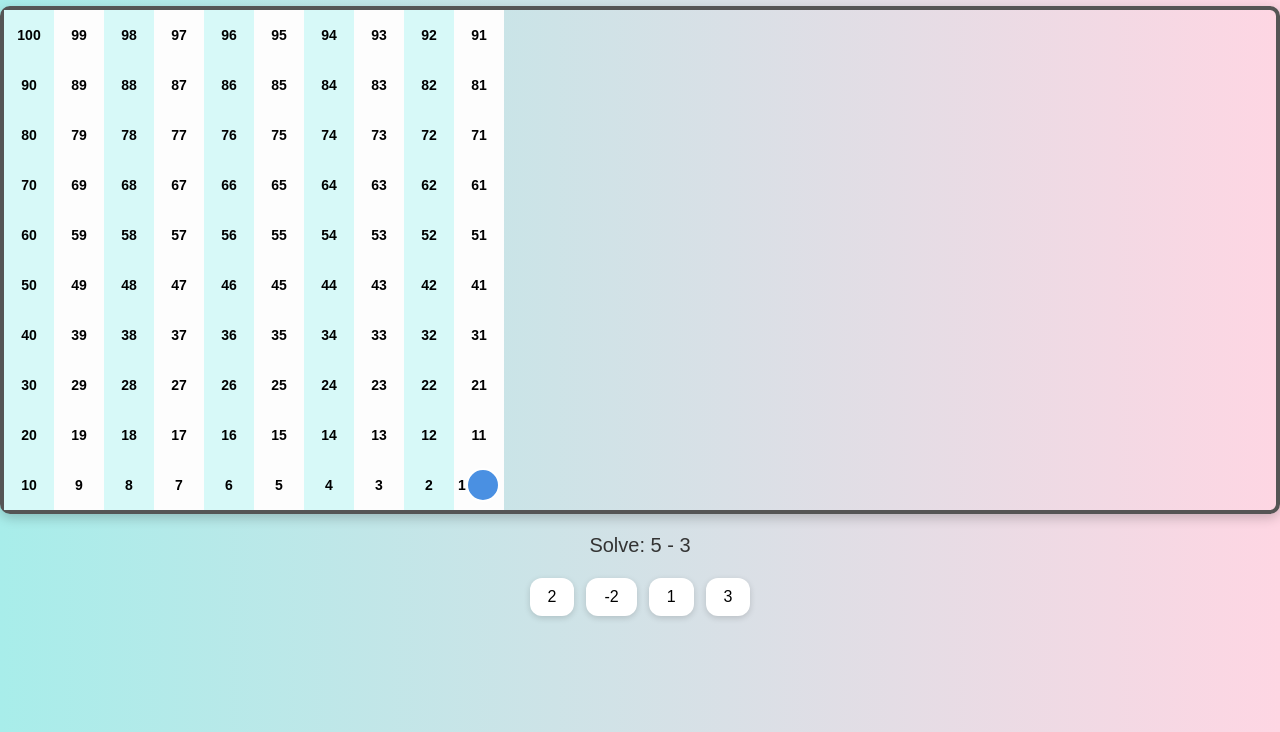
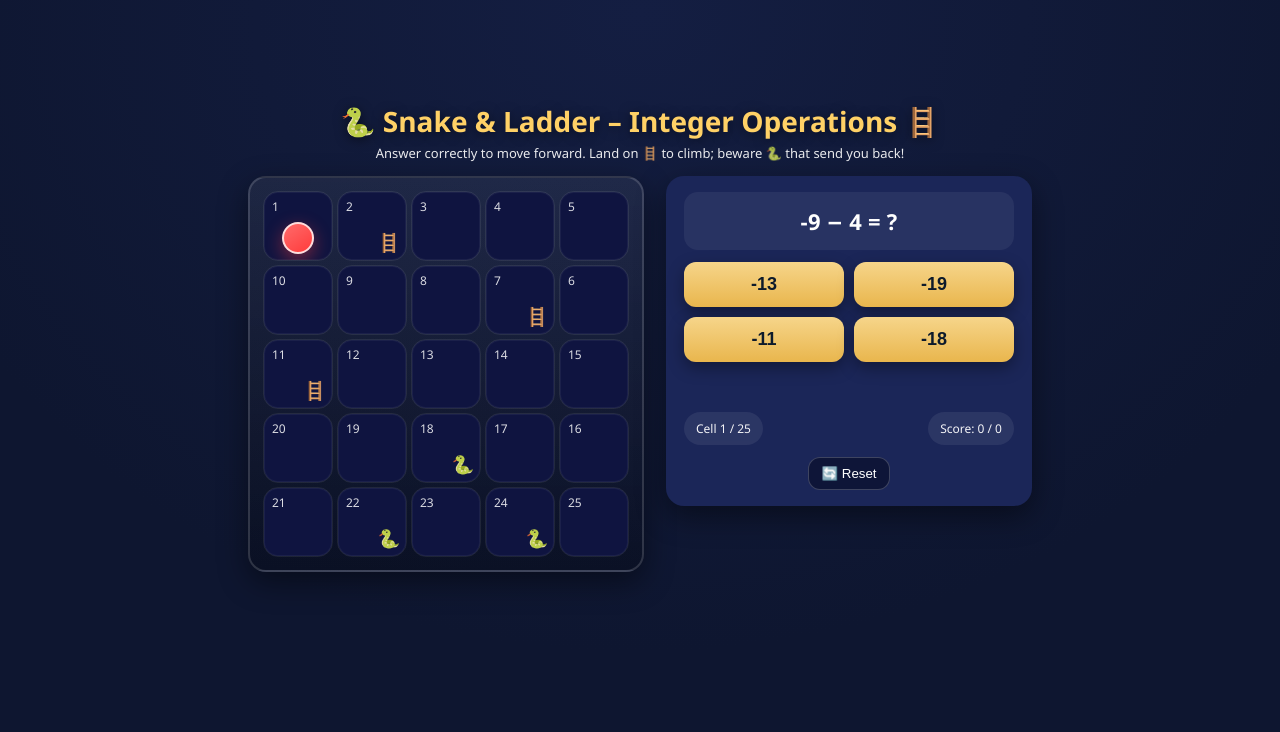
Before and after one commit to Expertmathtutoring/integers-1, a plain HTML site: page index.html in a window 1280 px wide. Shown: the part 68-800 px from the top of the page. Drawn offline with Linux system fonts and the light colour scheme.

Commit message:
index.html

```diff
--- a/index.html
+++ b/index.html
@@ -1,203 +1,266 @@
 <!DOCTYPE html>
 <html lang="en">
 <head>
-  <meta charset="UTF-8">
-  <title>Snake & Ladder Integer Game</title>
+  <meta charset="UTF-8" />
+  <meta name="viewport" content="width=device-width, initial-scale=1.0" />
+  <title>Snake & Ladder – Integer Ops</title>
   <style>
-    body {
-      font-family: 'Poppins', sans-serif;
-      background: linear-gradient(to right, #a8edea, #fed6e3);
-      text-align: center;
-      margin: 0;
-      padding: 0;
+    :root{
+      --bg1:#0e1630; --bg2:#141e42; --card:#1b2658; --accent:#ffd166; --good:#2ecc71; --bad:#e74c3c;
     }
-    h1 {
-      color: #444;
-      margin-top: 15px;
+    html,body{height:100%}
+    body{
+      margin:0; display:flex; align-items:center; justify-content:center; flex-direction:column;
+      background: radial-gradient(60% 80% at 50% 10%, var(--bg2), var(--bg1)); color:#fff;
+      font-family: "Segoe UI", Tahoma, Geneva, Verdana, sans-serif;
     }
-    #board {
-      display: grid;
-      grid-template-columns: repeat(10, 50px);
-      grid-template-rows: repeat(10, 50px);
-      margin: 20px auto;
-      border: 4px solid #555;
-      border-radius: 10px;
-      box-shadow: 0 4px 12px rgba(0,0,0,0.2);
+    h1{ margin:10px 0 4px; font-size:28px; color:var(--accent); text-shadow:0 2px 12px rgba(0,0,0,.5)}
+    .subtitle{opacity:.9; font-size:13px; margin-bottom:14px}
+
+    .wrap{ display:flex; gap:22px; flex-wrap:wrap; align-items:flex-start; justify-content:center; }
+
+    /* BOARD */
+    .board{
+      background: linear-gradient(180deg, rgba(255,255,255,.06), rgba(0,0,0,.25));
+      border: 2px solid rgba(255,255,255,.15);
+      border-radius: 18px; padding:14px; box-shadow:0 10px 30px rgba(0,0,0,.45);
     }
-    .cell {
-      width: 50px;
-      height: 50px;
-      display: flex;
-      align-items: center;
-      justify-content: center;
-      font-size: 14px;
-      font-weight: bold;
+    .grid{ display:grid; grid-template-columns: repeat(5, 68px); grid-auto-rows: 68px; gap:6px; }
+    .cell{
+      position:relative; border-radius:14px; background:#0f1440; overflow:hidden;
+      outline:1px solid rgba(255,255,255,.08); box-shadow: inset 0 0 0 1px rgba(255,255,255,.05);
     }
-    .cell:nth-child(even) {
-      background-color: #fdfdfd;
+    .cell .num{ position:absolute; top:6px; left:8px; font-size:12px; opacity:.85; }
+
+    /* Snake/Ladder markers */
+    .cell.snake::after{ content:"🐍"; position:absolute; right:6px; bottom:6px; font-size:18px; }
+    .cell.ladder::after{ content:"🪜"; position:absolute; right:6px; bottom:6px; font-size:18px; }
+
+    /* Pawn */
+    .pawn{ position:absolute; width:28px; height:28px; border-radius:50%; background:linear-gradient(145deg,#ff6b6b,#ff3b3b);
+           box-shadow:0 6px 18px rgba(255,59,59,.45); bottom:6px; left:50%; transform:translateX(-50%);
+           border:2px solid rgba(255,255,255,.8); animation: pop .35s ease; }
+    @keyframes pop{ from{ transform:translateX(-50%) scale(.4); opacity:.2 } to{ transform:translateX(-50%) scale(1); opacity:1 } }
+
+    /* PANEL */
+    .panel{
+      background: var(--card); border-radius:18px; padding:16px 18px; width: 330px;
+      box-shadow:0 10px 30px rgba(0,0,0,.45);
     }
-    .cell:nth-child(odd) {
-      background-color: #d7f9f8;
-    }
-    #player {
-      width: 30px;
-      height: 30px;
-      background-color: #4a90e2;
-      border-radius: 50%;
-      border: 2px solid white;
-    }
-    #question {
-      margin: 15px;
-      font-size: 20px;
-      color: #333;
-    }
-    .option-btn {
-      margin: 6px;
-      padding: 10px 18px;
-      border: none;
-      border-radius: 12px;
-      cursor: pointer;
-      font-size: 16px;
-      background: white;
-      box-shadow: 0 2px 6px rgba(0,0,0,0.15);
-      transition: 0.3s;
-    }
-    .option-btn:hover {
-      background: #ffecd2;
-      transform: scale(1.05);
-    }
-    #feedback {
-      margin: 15px;
-      font-size: 18px;
-      font-weight: bold;
-      min-height: 24px;
-    }
-    .correct {
-      color: #28a745;
-      animation: pop 0.5s ease;
-    }
-    .wrong {
-      color: #ff4e50;
-      animation: shake 0.5s ease;
-    }
-    @keyframes pop {
-      0% { transform: scale(0.8); }
-      100% { transform: scale(1); }
-    }
-    @keyframes shake {
-      0%,100% { transform: translateX(0); }
-      25% { transform: translateX(-5px); }
-      75% { transform: translateX(5px); }
-    }
+    .question{ font-size:22px; font-weight:800; text-align:center; background:rgba(255,255,255,.06);
+               padding:14px 12px; border-radius:14px; margin-bottom:12px; letter-spacing:.2px }
+
+    .options{ display:grid; grid-template-columns: repeat(2, 1fr); gap:10px; }
+    .btn{ padding:12px 14px; border:none; border-radius:12px; font-size:18px; font-weight:800; cursor:pointer;
+          color:#0d1a2b; background: linear-gradient(180deg,#f6d58a,#e9b64d); box-shadow:0 6px 16px rgba(0,0,0,.35);
+          transition: transform .12s ease, box-shadow .12s ease, filter .12s ease; }
+    .btn:hover{ transform: translateY(-2px); box-shadow:0 10px 22px rgba(0,0,0,.5) }
+    .btn.correct{ background: linear-gradient(180deg,#8df0b8,#33d17a); color:#082016 }
+    .btn.wrong{ background: linear-gradient(180deg,#ff9a9a,#ff5e5e); color:#2b0d0d }
+    .btn:disabled{ filter: grayscale(.3); cursor:not-allowed }
+
+    .meta{ display:flex; justify-content:space-between; align-items:center; margin-top:12px; font-size:14px; opacity:.95 }
+    .feedback{ min-height:28px; margin-top:10px; font-weight:900; text-align:center }
+    .good{ color: var(--good) } .bad{ color: var(--bad) }
+
+    .controls{ display:flex; gap:10px; margin-top:12px; justify-content:center }
+    .pill{ padding:8px 12px; border-radius:999px; background:rgba(255,255,255,.08); font-size:12px }
+    .reset{ background:#0e1538; border:1px solid rgba(255,255,255,.2); color:#fff; border-radius:12px; padding:8px 12px; cursor:pointer }
   </style>
 </head>
 <body>
-  <h1>🐍🎲 Snake & Ladder: Integer Math!</h1>
+  <h1>🐍 Snake & Ladder – Integer Operations 🪜</h1>
+  <div class="subtitle">Answer correctly to move forward. Land on 🪜 to climb; beware 🐍 that send you back!</div>
 
-  <div id="board"></div>
+  <div class="wrap">
+    <section class="board">
+      <div id="grid" class="grid"></div>
+    </section>
 
-  <div id="question">Loading question...</div>
-  <div id="options"></div>
-  <div id="feedback"></div>
+    <section class="panel">
+      <div id="question" class="question">Loading…</div>
+      <div id="options" class="options"></div>
+      <div id="feedback" class="feedback"></div>
+      <div class="meta">
+        <div id="progress" class="pill">Cell 1 / 25</div>
+        <div id="score" class="pill">Score: 0 / 0</div>
+      </div>
+      <div class="controls">
+        <button id="resetBtn" class="reset">🔄 Reset</button>
+      </div>
+    </section>
+  </div>
 
   <script>
-    const board = document.getElementById("board");
-    const questionDiv = document.getElementById("question");
-    const optionsDiv = document.getElementById("options");
-    const feedbackDiv = document.getElementById("feedback");
+    // ====== Board config ======
+    const BOARD_SIZE = 25;         // 5x5 board
+    const grid = document.getElementById('grid');
+    const feedback = document.getElementById('feedback');
+    const progressEl = document.getElementById('progress');
+    const scoreEl = document.getElementById('score');
 
-    // Create board
-    let cells = [];
-    for (let i = 100; i > 0; i--) {
-      const cell = document.createElement("div");
-      cell.className = "cell";
-      cell.innerText = i;
-      board.appendChild(cell);
-      cells[i] = cell;
+    // Snakes (go down) and ladders (go up) – keys are start tiles, values are destination tiles
+    const SNAKES  = { 22: 12, 18: 5, 24: 14 };  // ensure start > end
+    const LADDERS = { 2: 10, 7: 16, 11: 21 };  // ensure start < end
+
+    // ====== Game state ======
+    let pos = 1;     // start at tile 1 (visible on board)
+    let qCount = 0;  // total attempted
+    let score = 0;   // correct answers
+
+    // ====== Build board (serpentine visual order) ======
+    function buildBoard(){
+      grid.innerHTML = '';
+      // Create 5 rows of 5 in serpentine numbering (for visual fun) but labels remain 1..25
+      let cells = [];
+      for(let i=1;i<=BOARD_SIZE;i++){
+        const div = document.createElement('div');
+        div.className = 'cell';
+        div.dataset.pos = i;
+        const num = document.createElement('div');
+        num.className = 'num';
+        num.textContent = i;
+        div.appendChild(num);
+        if (SNAKES[i]) div.classList.add('snake');
+        if (LADDERS[i]) div.classList.add('ladder');
+        cells.push(div);
+      }
+      // Arrange in 5 rows serpentine
+      const side = 5;
+      for(let r=0;r<side;r++){
+        const rowStart = r*side; // 0,5,10,15,20
+        const row = cells.slice(rowStart, rowStart+side);
+        const ordered = (r % 2 === 0) ? row : row.reverse();
+        ordered.forEach(c => grid.appendChild(c));
+      }
+      placePawn();
+      updateMeta();
     }
 
-    // Player token
-    const player = document.createElement("div");
-    player.id = "player";
-    cells[1].appendChild(player);
-    let position = 1;
+    function placePawn(){
+      // Remove existing pawns
+      grid.querySelectorAll('.pawn').forEach(p => p.remove());
+      // Find the cell with matching data-pos
+      const cell = Array.from(grid.children).find(c => Number(c.dataset.pos) === pos);
+      if (cell){
+        const pawn = document.createElement('div');
+        pawn.className = 'pawn';
+        cell.appendChild(pawn);
+      }
+    }
 
-    // Snakes and ladders positions
-    const snakes = { 17: 7, 54: 34, 62: 19, 98: 79 };
-    const ladders = { 3: 22, 8: 26, 28: 56, 58: 77, 75: 86 };
+    function updateMeta(){
+      progressEl.textContent = `Cell ${pos} / ${BOARD_SIZE}`;
+      scoreEl.textContent = `Score: ${score} / ${qCount}`;
+    }
 
-    // Integer operation questions
-    const questions = [
-      {q:"5 - 3", a:2},
-      {q:"-3 - 5", a:-8},
-      {q:"4 - -7", a:11},
-      {q:"6 - -1", a:7},
-      {q:"0 - 3", a:-3},
-      {q:"0 - -4", a:4},
-      {q:"-8 - -2", a:-6},
-      {q:"-10 - -7", a:-3},
-      {q:"12 - 15", a:-3},
-      {q:"-5 - -9", a:4},
-      {q:"7 - -3", a:10},
-      {q:"-6 - 4", a:-10},
-      {q:"-2 - -8", a:6}
+    // ====== Question generation (integer-safe) ======
+    const ops = ['+','-','×','÷'];
+    function rnd(min,max){ return Math.floor(Math.random()*(max-min+1))+min; }
+    function nonZero(min,max){ let n=0; while(n===0) n=rnd(min,max); return n; }
+
+    function makeQuestion(){
+      const op = ops[rnd(0,ops.length-1)];
+      let a,b,ans,display;
+      if (op === '+'){
+        a=rnd(-12,12); b=rnd(-12,12); ans=a+b; display=`${a} + ${b}`;
+      } else if (op === '-'){
+        a=rnd(-12,12); b=rnd(-12,12); ans=a-b; display=`${a} − ${b}`;
+      } else if (op === '×'){
+        a=rnd(-12,12); b=rnd(-12,12); ans=a*b; display=`${a} × ${b}`;
+      } else { // integer-safe division: ensure exact integer result
+        const divisor = nonZero(-12,12);
+        const quotient = rnd(-12,12); // allow zero too
+        a = divisor * quotient; // dividend
+        b = divisor;            // divisor
+        ans = quotient;         // exact integer answer
+        display = `${a} ÷ ${b}`;
+      }
+      return {op:op, a,b, ans, text: `${display} = ?`};
+    }
+
+    function makeOptions(correct){
+      const set = new Set([correct]);
+      while(set.size < 4){
+        let offset = rnd(-6,6);
+        if (offset === 0) continue;
+        set.add(correct + offset);
+      }
+      return Array.from(set).sort(()=>Math.random()-0.5);
+    }
+
+    const qEl = document.getElementById('question');
+    const optionsEl = document.getElementById('options');
+
+    let currentQ = null; let locked = false;
+
+    function ask(){
+      locked = false;
+      currentQ = makeQuestion();
+      qEl.textContent = currentQ.text;
+      optionsEl.innerHTML = '';
+      const opts = makeOptions(currentQ.ans);
+      opts.forEach(v =>{
+        const btn = document.createElement('button');
+        btn.className = 'btn';
+        btn.textContent = v;
+        btn.addEventListener('click', ()=> pick(v, btn));
+        optionsEl.appendChild(btn);
+      });
+      feedback.textContent = '';
+    }
+
+    const cheers = [
+      '🌟 Brilliant! You power forward!',
+      '🚀 Awesome move! Keep climbing!',
+      '🏆 Champion brain! Onward!',
+      '🔥 Hot streak! Math MVP!',
+      '✨ Nailed it!'
     ];
 
-    let currentQ = 0;
+    function pick(choice, btn){
+      if (locked) return; // prevent double clicks
+      locked = true;
+      qCount++;
+      const buttons = optionsEl.querySelectorAll('button');
+      buttons.forEach(b=> b.disabled = true);
 
-    function loadQuestion() {
-      if (currentQ >= questions.length) {
-        questionDiv.innerText = "🎉 Game Over! Well done!";
-        optionsDiv.innerHTML = "";
+      if (choice === currentQ.ans){
+        score++;
+        btn.classList.add('correct');
+        // move one tile forward
+        pos = Math.min(BOARD_SIZE, pos + 1);
+        let msg = cheers[rnd(0,cheers.length-1)];
+        // check for snake/ladder at new spot
+        if (LADDERS[pos]){ pos = LADDERS[pos]; msg = '🪜 Woohoo! You climbed a ladder!'; }
+        else if (SNAKES[pos]){ pos = SNAKES[pos]; msg = '🐍 Oops! Snake slide! Still proud of you—keep going!'; }
+        feedback.innerHTML = `<span class="good">${msg}</span>`;
+      } else {
+        btn.classList.add('wrong');
+        feedback.innerHTML = `<span class="bad">❌ Not this one. You got this—try the next!</span>`;
+      }
+
+      updateMeta();
+      placePawn();
+
+      if (pos >= BOARD_SIZE){
+        qEl.textContent = '🏁 Finish!';
+        feedback.innerHTML = `<span class="good">🏆 Amazing! You completed the board!</span>`;
+        optionsEl.innerHTML = '';
         return;
       }
 
-      const q = questions[currentQ];
-      questionDiv.innerText = `Solve: ${q.q}`;
-      optionsDiv.innerHTML = "";
-
-      let correct = q.a;
-      let options = [correct];
-      while (options.length < 4) {
-        let rand = correct + Math.floor(Math.random() * 11) - 5;
-        if (!options.includes(rand)) options.push(rand);
-      }
-      options.sort(() => Math.random() - 0.5);
-
-      options.forEach(opt => {
-        let btn = document.createElement("button");
-        btn.className = "option-btn";
-        btn.innerText = opt;
-        btn.onclick = () => checkAnswer(opt);
-        optionsDiv.appendChild(btn);
-      });
+      setTimeout(ask, 900);
     }
 
-    function movePlayer(steps) {
-      position += steps;
-      if (position > 100) position = 100;
-      if (snakes[position]) position = snakes[position];
-      if (ladders[position]) position = ladders[position];
-      cells.forEach(c => { if(c.contains(player)) c.removeChild(player); });
-      cells[position].appendChild(player);
-    }
+    // Reset
+    document.getElementById('resetBtn').addEventListener('click', ()=>{
+      pos = 1; qCount = 0; score = 0; buildBoard(); ask();
+    });
 
-    function checkAnswer(choice) {
-      const q = questions[currentQ];
-      if (choice === q.a) {
-        feedbackDiv.innerText = "✅ Correct! You move forward!";
-        feedbackDiv.className = "correct";
-        movePlayer(5);
-      } else {
-        feedbackDiv.innerText = `❌ Oops! The correct answer was ${q.a}`;
-        feedbackDiv.className = "wrong";
-        movePlayer(-3);
-      }
-      currentQ++;
-      setTimeout(loadQuestion, 1500);
-    }
-
-    loadQuestion();
+    // Init
+    buildBoard();
+    ask();
   </script>
 </body>
 </html>
```
